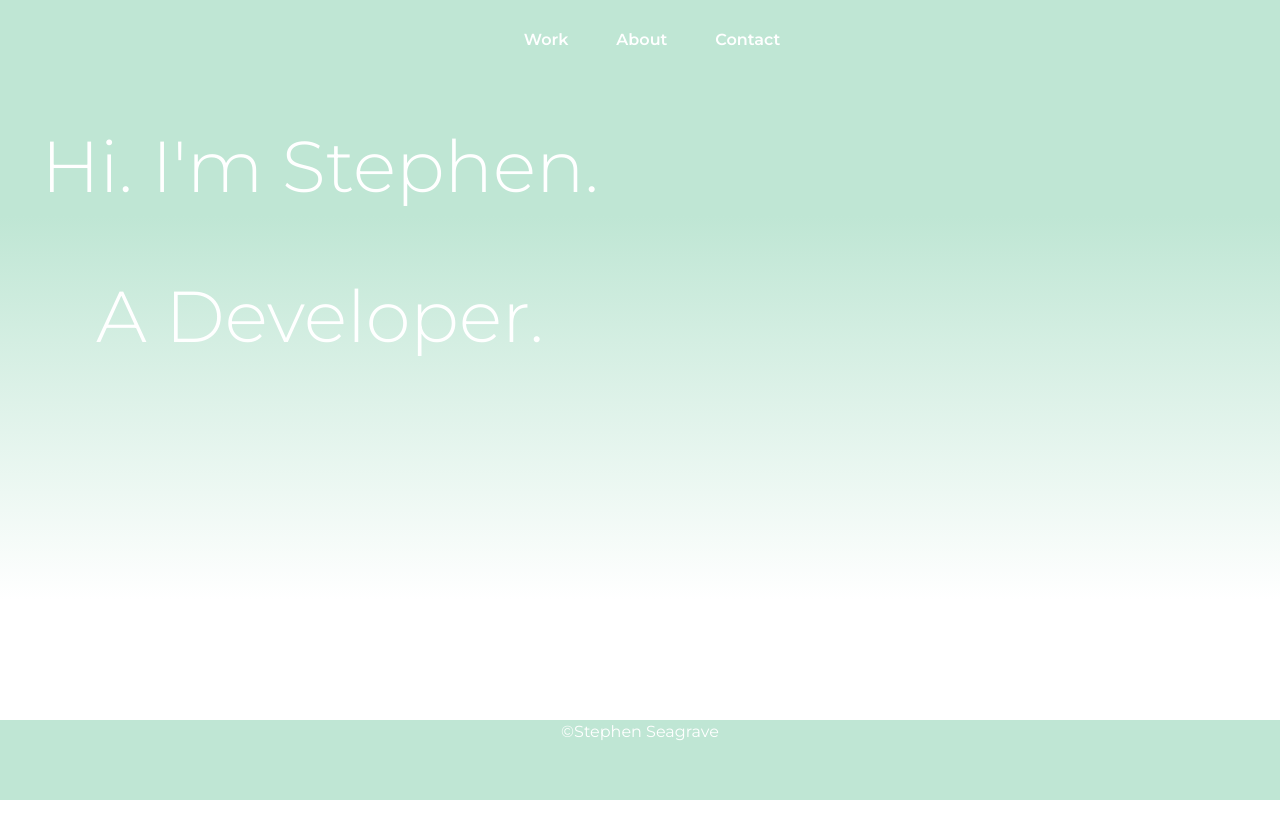
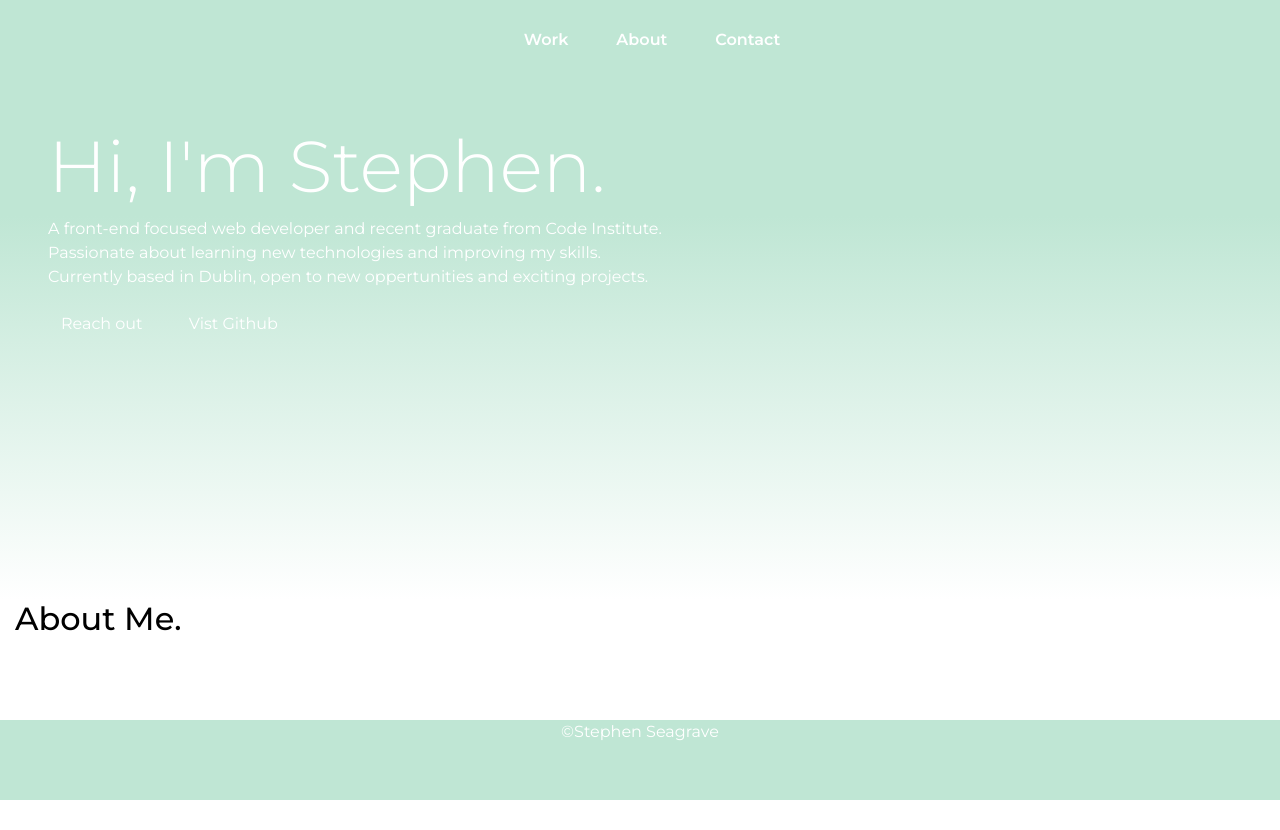
Before and after one commit to nemixu/portfolio, a Django app: page / in a window 1280 px wide. Shown: the top 830 px of the page. Run offline with Django 3.2, Linux system fonts and the light colour scheme; some libraries are stand-ins or nearby versions.

Commit message:
added landing page details

```diff
--- a/home/templates/home/index.html
+++ b/home/templates/home/index.html
@@ -7,11 +7,24 @@
 <section class="home-landing">
     <div class="container-fluid">
         <div class="row">
-            <div class="col-6">
-                <p class="display-3 text-center pt-5 text-white">Hi. I'm Stephen.</p>
-                <p class="display-3 text-center pt-5 text-white">A Developer.</p>
+            <div class="col-12 mw-50 pl-5">
+                <h2 class="display-3 pt-5 text-white">Hi, I'm Stephen.</h2>
+                <p class="display-5 text-white pt-0">A front-end focused web developer and recent graduate from Code Institute.<br> Passionate about learning new technologies and improving my skills. <br>Currently based in Dublin, open to new oppertunities and exciting projects.</p>
+                <button class="btn btn-clear text-white mr-3">Reach out</button>
+                <button class="btn btn-clear text-white">Vist Github</button>
             </div>
         </div>
     </div>
 </section>
+
+<section>
+    <div class="container-fluid about-container">
+        <div class="row">
+            <div class="col-12">
+                <h2 class="display-5 text-black">About Me.</h2>
+            </div>
+        </div>
+    </div>
+</section>
+
 {% endblock  %}
```
